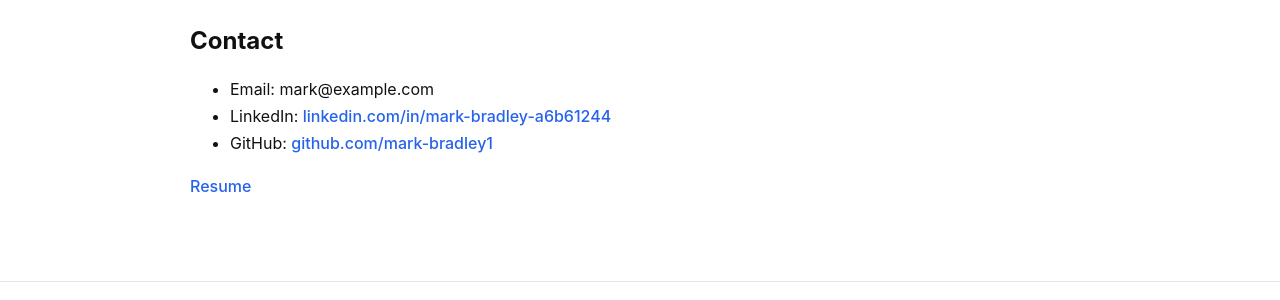
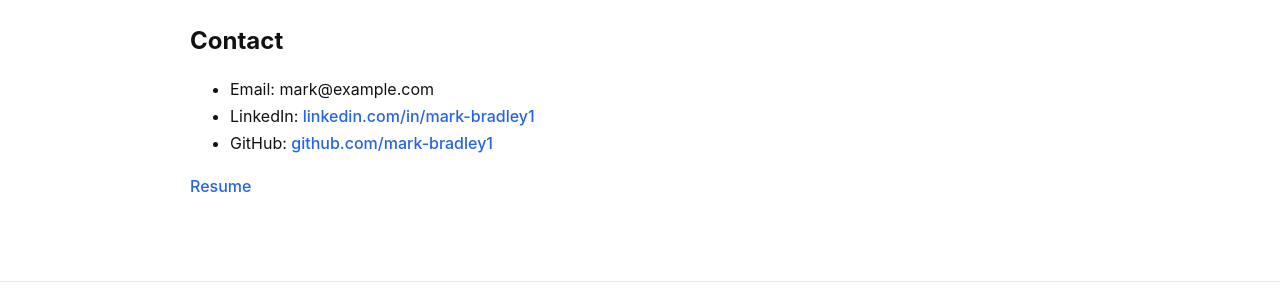
Before and after one commit to mark-bradley1/mark-bradley1.github.io, a Jekyll site: the page built from about.md, in a window 1280 px wide. Shown: the part 496-796 px from the top of the page. Built offline with Jekyll 4.4.1, drawn with Linux system fonts in a browser that asks for light colours.

Commit message:
Update about.md

```diff
--- a/about.md
+++ b/about.md
@@ -21,7 +21,7 @@ Software developer transitioning from finance. Experienced in **data analysis, b
 ## Contact
 
 - Email: mark@example.com
-- LinkedIn: [linkedin.com/in/mark-bradley-a6b61244](https://www.linkedin.com/in/mark-bradley1)
+- LinkedIn: [linkedin.com/in/mark-bradley1](https://www.linkedin.com/in/mark-bradley1)
 - GitHub: [github.com/mark-bradley1](https://github.com/mark-bradley1)
 
 <a href="{{ '/assets/Mark-Bradley-Resume.pdf' | relative_url }}" target="_blank">
```
